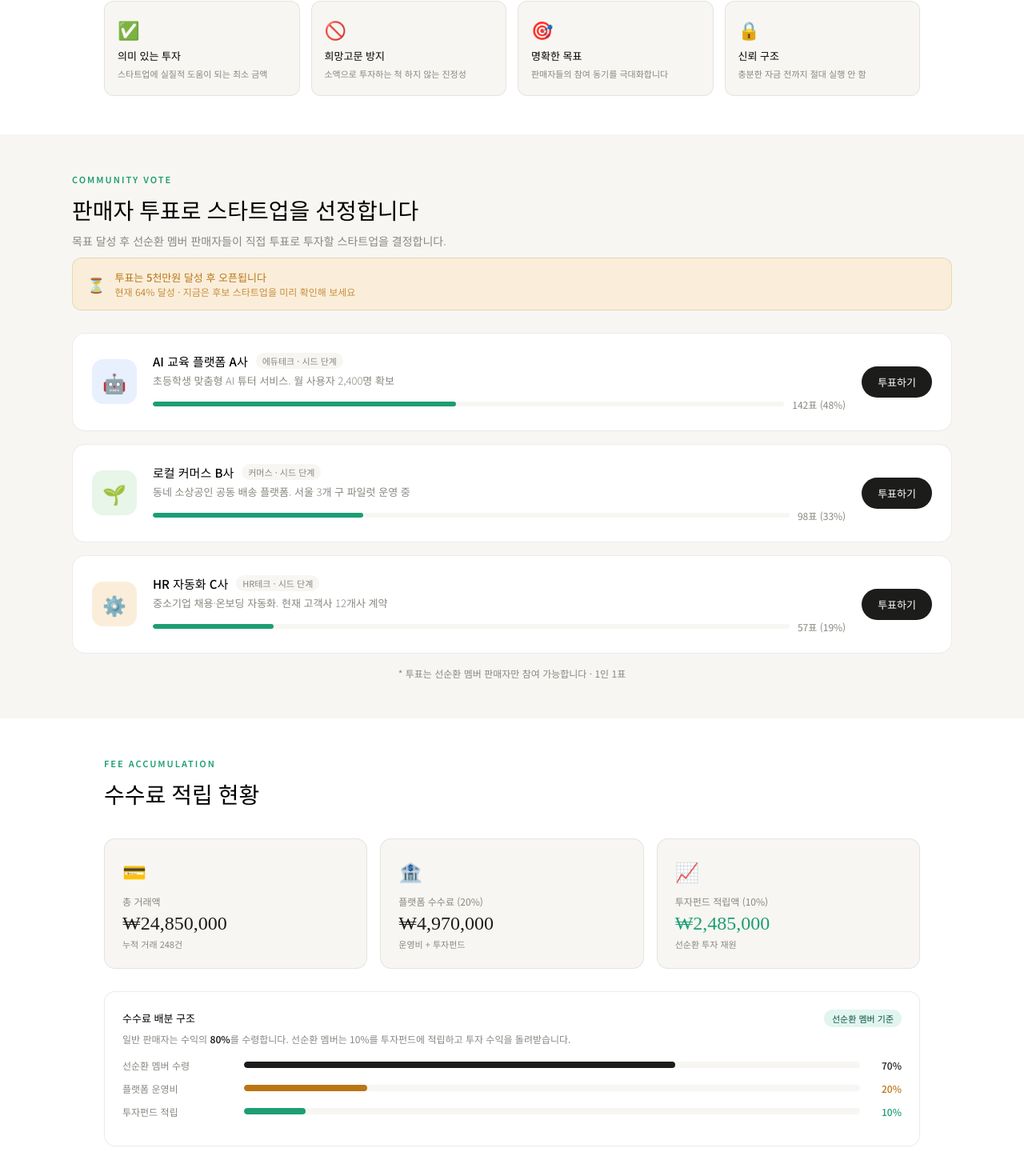
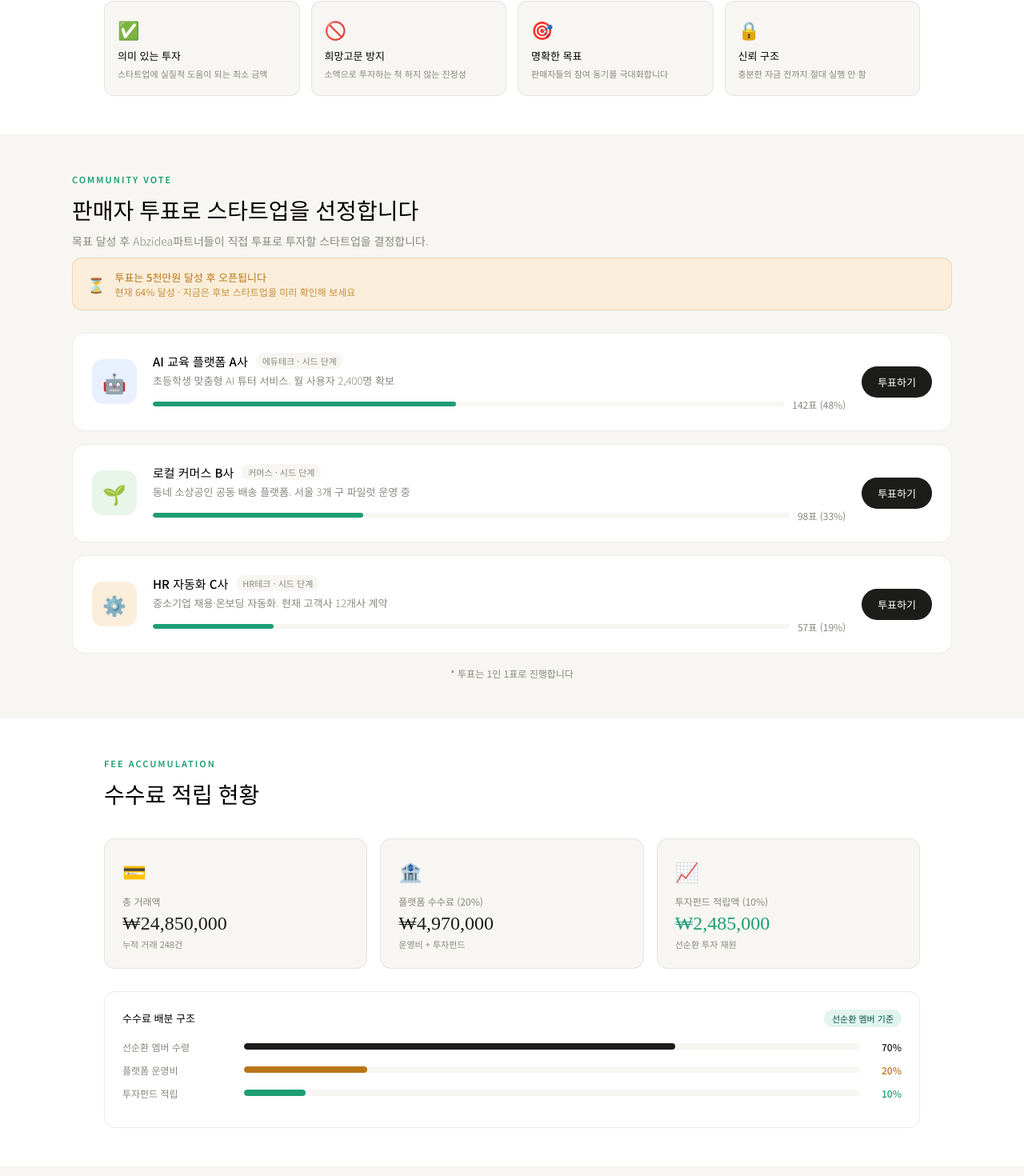
Before and after one commit to reree31-Abzidea/abzidea, a React (Vite) app: page /invest in a window 1280 px wide. Shown: the part 1133-2603 px from the top of the page at 80% size. Built offline with nearby package versions, Linux system fonts and the light colour scheme.

Commit message:
Update Invest.jsx

```diff
--- a/src/pages/Invest.jsx
+++ b/src/pages/Invest.jsx
@@ -135,7 +135,7 @@ export default function Invest() {
           <div style={{ fontSize:11, fontWeight:600, color:'#1D9E75', letterSpacing:2, textTransform:'uppercase', marginBottom:10 }}>Community Vote</div>
           <div style={{ fontFamily:'Noto Serif KR, serif', fontSize:28, marginBottom:8 }}>판매자 투표로 스타트업을 선정합니다</div>
           <div style={{ fontSize:14, color:'#888780', fontWeight:300, marginBottom:8, lineHeight:1.7 }}>
-            목표 달성 후 선순환 멤버 판매자들이 직접 투표로 투자할 스타트업을 결정합니다.
+            목표 달성 후 Abzidea파트너들이 직접 투표로 투자할 스타트업을 결정합니다.
           </div>
           <div style={{ background:'#FAEEDA', borderRadius:12, padding:'14px 18px', marginBottom:28, border:'0.5px solid rgba(186,117,23,0.2)', display:'flex', alignItems:'center', gap:12 }}>
             <span style={{ fontSize:18 }}>⏳</span>
@@ -175,7 +175,7 @@ export default function Invest() {
             ))}
           </div>
           <div style={{ marginTop:16, fontSize:12, color:'#888780', textAlign:'center' }}>
-            * 투표는 선순환 멤버 판매자만 참여 가능합니다 · 1인 1표
+            * 투표는 1인 1표로 진행합니다
           </div>
         </div>
       </div>
@@ -199,7 +199,7 @@ export default function Invest() {
             <div style={{ fontSize:13, fontWeight:500 }}>수수료 배분 구조</div>
             <span style={{ fontSize:11, background:'#E1F5EE', color:'#085041', padding:'3px 10px', borderRadius:100, fontWeight:500 }}>선순환 멤버 기준</span>
           </div>
-          <div style={{ fontSize:12, color:'#888780', marginBottom:16 }}>일반 판매자는 수익의 <strong style={{ color:'#1c1c1a' }}>80%</strong>를 수령합니다. 선순환 멤버는 10%를 투자펀드에 적립하고 투자 수익을 돌려받습니다.</div>
+          <div style={{ fontSize:12, color:'#888780', marginBottom:16 }}></div>
           {[['선순환 멤버 수령','#1c1c1a',70],['플랫폼 운영비','#BA7517',20],['투자펀드 적립','#1D9E75',10]].map(([label,color,pct]) => (
             <div key={label} style={{ display:'flex', alignItems:'center', gap:0, marginBottom:12 }}>
               <div style={{ fontSize:12, color:'#888780', width:140, flexShrink:0 }}>{label}</div>
```
